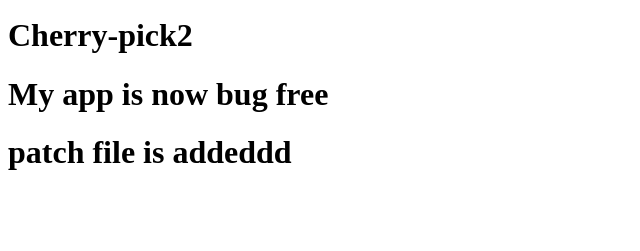
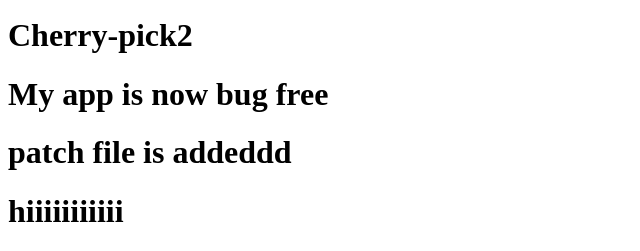
Before and after one commit to MeghanaBaggam/phpapp, a PHP site: page / in a window 1280 px wide. Shown: the part 556-807 px from the top of the page, without its empty margins (0-640 px from the left). Before the commit the page ends 726 px from the top, so only its background shows below. Run offline with PHP 8.4, Linux system fonts and the light colour scheme.

Commit message:
hi commit

```diff
--- a/index.php
+++ b/index.php
@@ -15,5 +15,5 @@ echo "<h1>Cherry-pick2</h1>";
 
 echo "<h1>My app is now bug free</h1>";
 echo "<h1>patch file is addeddd</h1>";
-
+echo "<h1>hiiiiiiiiiii</h1>";
 ?>
```
Also changed, not shown: 1 other file.
